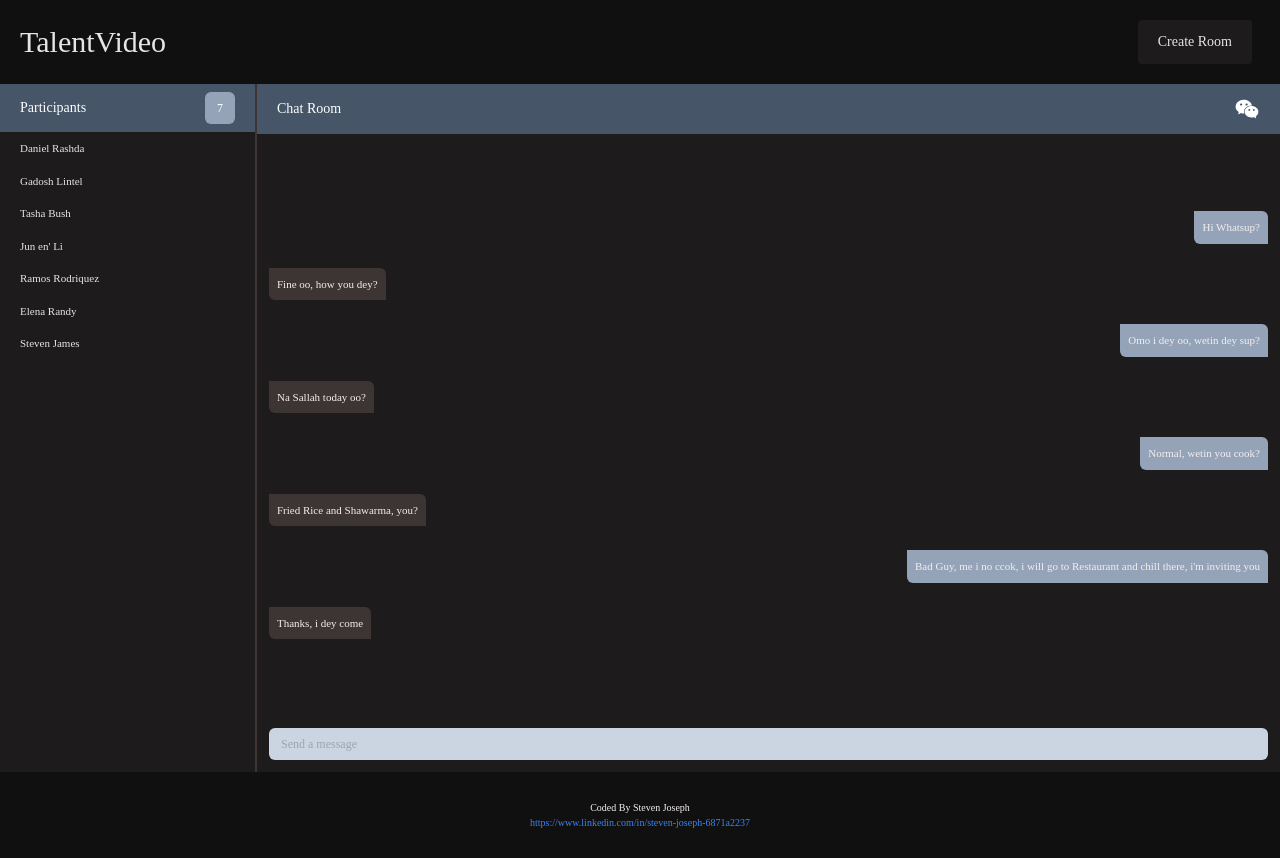
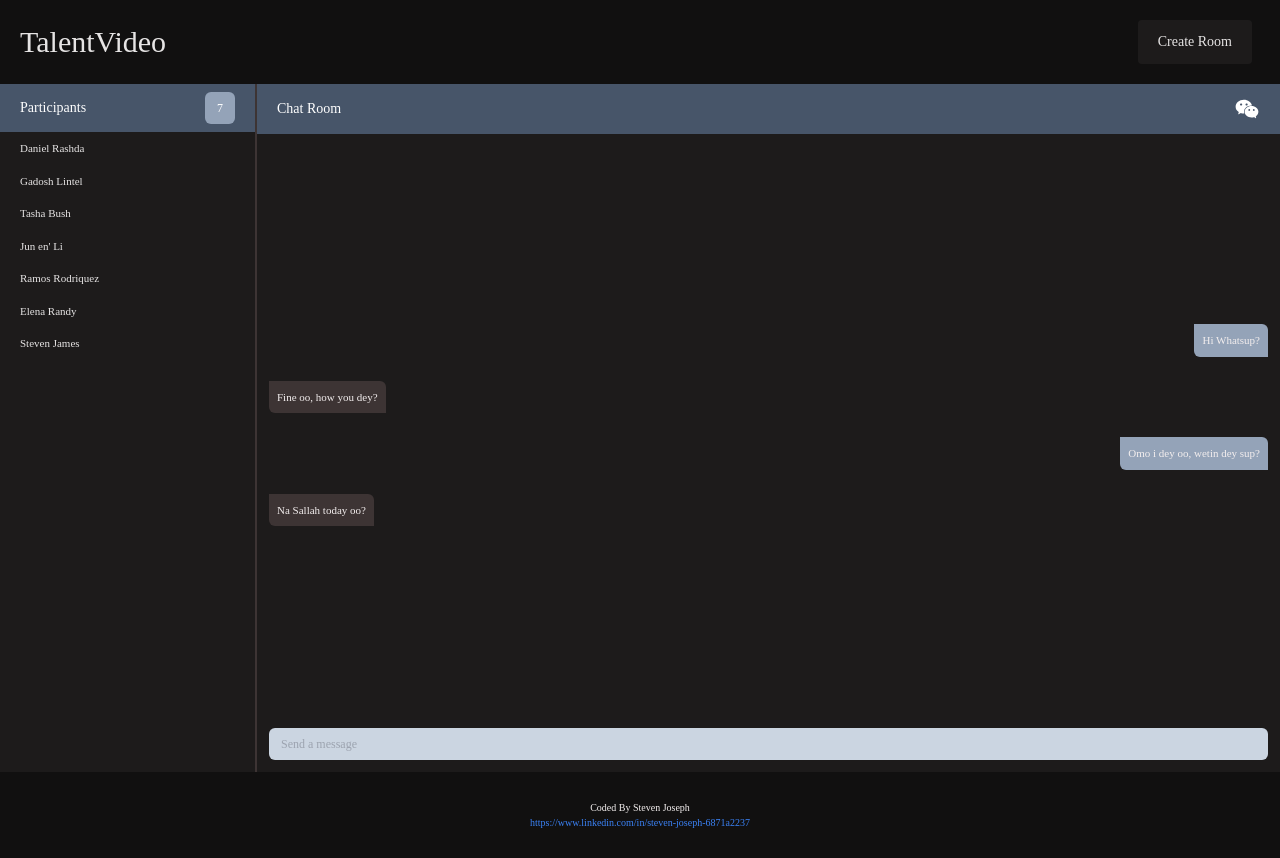
Before and after one commit to Stevolisis/talentchat-socket-api, a React (Vite) app in the folder client/: page / in a window 1280 px wide. Built offline with nearby package versions, Linux system fonts and the light colour scheme; no server answers.

Commit message:
chat changes

```diff
--- a/client/src/components/Chats.jsx
+++ b/client/src/components/Chats.jsx
@@ -27,21 +27,6 @@ export default function Chats({chatStatus}){
                         <p className="p-1.5 md:p-2 w-fit text-right bg-bgTertiary rounded-tr-md rounded-bl-md my-3">Na Sallah today oo?</p>
                     </div>
 
-                    <div className='flex justify-end'>
-                        <p className="p-1.5 md:p-2 w-fit text-right bg-brSecondary rounded-tr-md rounded-bl-md my-3">Normal, wetin you cook?</p>
-                    </div>
-
-                    <div className='flex justify-start'>
-                        <p className="p-1.5 md:p-2 w-fit text-right bg-bgTertiary rounded-tr-md rounded-bl-md my-3">Fried Rice and Shawarma, you?</p>
-                    </div>
-
-                    <div className='flex justify-end'>
-                        <p className="p-1.5 md:p-2 w-fit text-right bg-brSecondary rounded-tr-md rounded-bl-md my-3">Bad Guy, me i no ccok, i will go to Restaurant and chill there, i'm inviting you</p>
-                    </div>
-
-                    <div className='flex justify-start'>
-                        <p className="p-1.5 md:p-2 w-fit text-right bg-bgTertiary rounded-tr-md rounded-bl-md my-3">Thanks, i dey come</p>
-                    </div>
                 </div>
 
                 <div className="w-full text-txtSecondary text-center text-xs my-3 px-3">
```
